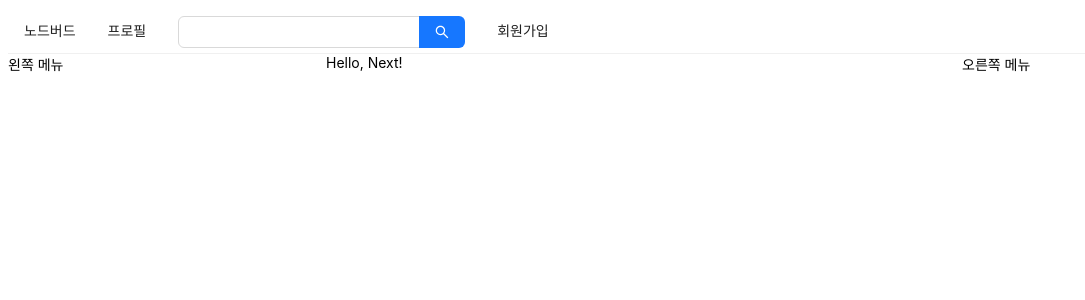
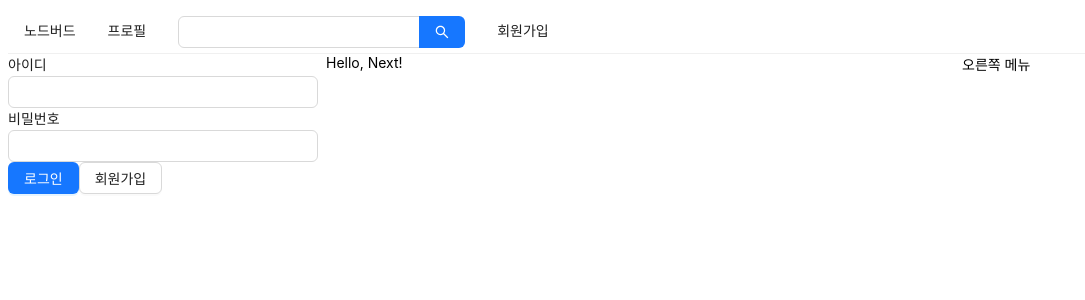
Before and after one commit to kimseonghyoek/node-bird, a Next.js app in the folder front/: page / in a window 1280 px wide. Shown: the top 300 px of the page, without its empty margins (0-1085 px from the left). Built offline with nearby package versions, Linux system fonts and the light colour scheme.

Commit message:
Create LoginForm

```diff
--- a/front/components/AppLayout.js
+++ b/front/components/AppLayout.js
@@ -1,9 +1,12 @@
-import React from "react";
+import React, { useState } from "react";
 import propsTypes from "prop-types";
 import Link from "next/link";
 import { Input, Menu, Row, Col } from "antd";
+import UserProfile from "./UserProfile";
+import LoginForm from "./LoginForm";
 
 const AppLayout = ({ children }) => {
+  const [isLoggedIn, setIsLoggedIn] = useState(false);
   return (
     <div>
       <Menu mode="horizontal">
@@ -22,7 +25,7 @@ const AppLayout = ({ children }) => {
       </Menu>
       <Row gutter={8}>
         <Col xs={24} md={6}>
-          왼쪽 메뉴
+          { isLoggedIn ? <UserProfile/> : <LoginForm/> }
         </Col>
         <Col xs={24} md={12}>
           {children}
--- /dev/null
+++ b/front/components/LoginForm.js
@@ -0,0 +1,38 @@
+import { Button, Form, Input } from "antd";
+import Link from "next/dist/client/link";
+import React, { useCallback, useState } from "react";
+
+const LoginForm = () => {
+  const [id, setId] = useState("");
+  const [pw, setPw] = useState("");
+
+  // 컴포넌트에 props로 넘겨주는 함수에는 useCallback을 사용해라
+  const onChageId = useCallback((e) => {
+    setId(e.target.value);
+  }, []);
+
+  const onChagePw = useCallback((e) => {
+    setPw(e.target.value);
+  }, []);
+
+  return (
+    <Form>
+      <div>
+        <label htmlFor="user-id">아이디</label>
+        <br />
+        <Input name="user-id" value={id} onChange={onChageId} required />
+      </div>
+      <div>
+        <label htmlFor="user-pw">비밀번호</label>
+        <br />
+        <Input name="user-pw" value={pw} onChange={onChagePw} required />
+      </div>
+      <div>
+        <Button type="primary" htmlType="submit" loading={false}>로그인</Button>
+        <Link href="/signup"><a><Button>회원가입</Button></a></Link>
+      </div>
+    </Form>
+  );
+};
+
+export default LoginForm;
--- /dev/null
+++ b/front/components/UserProfile.js
@@ -0,0 +1,10 @@
+import React from 'react';
+
+const UserProfile = () => {
+  return (
+    <>
+    </>
+  );
+};
+
+export default UserProfile;
```
